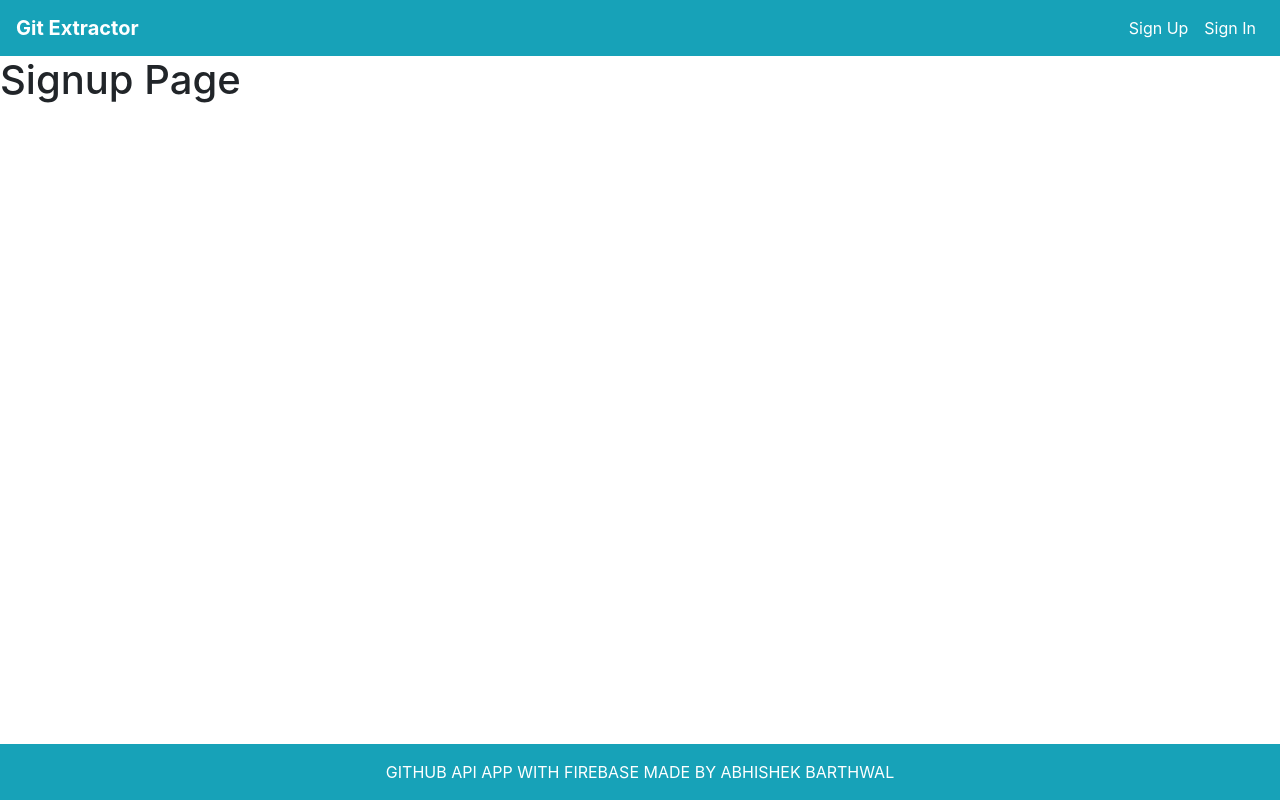
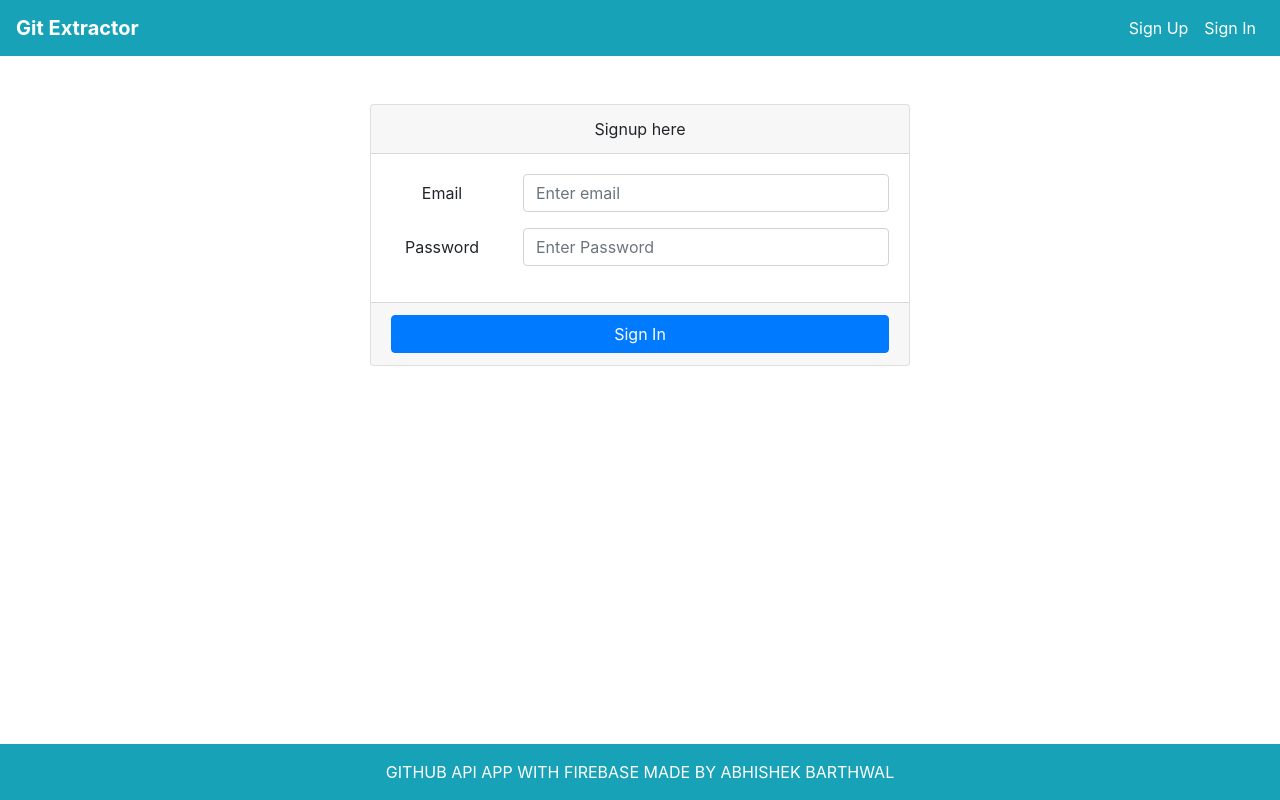
Before and after one commit to AbTorres9/React-Github-API, a React (Create React App) app: page /signup in a window 1280 px wide. Built offline with nearby package versions, Linux system fonts and the light colour scheme; no server answers.

Commit message:
user signup in firebase

```diff
--- a/src/layout/Header.jsx
+++ b/src/layout/Header.jsx
@@ -44,12 +44,12 @@
             ) : (
               <>
                 <NavItem>
-                  <NavLink tag={Link} to="/" className="text-white">
+                  <NavLink tag={Link} to="/signup" className="text-white">
                     Sign Up
                   </NavLink>
                 </NavItem>
                 <NavItem>
-                  <NavLink tag={Link} to="/" className="text-white">
+                  <NavLink tag={Link} to="/signin" className="text-white">
                     Sign In
                   </NavLink>
                 </NavItem>
--- a/src/pages/Signup.jsx
+++ b/src/pages/Signup.jsx
@@ -1,9 +1,104 @@
-import React from "react";
+import React, { useState, useContext } from "react";
+import {
+  Container,
+  Form,
+  Button,
+  FormGroup,
+  Label,
+  Col,
+  Input,
+  Row,
+  Card,
+  CardBody,
+  CardFooter,
+  CardHeader,
+} from "reactstrap";
+
+import firebase from "firebase/app";
+import { UserContext } from "../context/UserContext";
+import { Redirect } from "react-router-dom";
+import { toast } from "react-toastify";
 
 const Signup = () => {
+  const context = useContext(UserContext);
+
+  const [email, setEmail] = useState("");
+  const [password, setPassword] = useState("");
+
+  const handleSignUp = () => {
+    firebase
+      .auth()
+      .createUserWithEmailAndPassword(email, password)
+      .then((res) => {
+        console.log(res);
+        context.setUser({ email: res.user.email, uid: res.user.uid });
+      })
+      .catch((err) => {
+        console.log(err);
+        toast(err.message, {
+          type: "error",
+        });
+      });
+  };
+
+  const handleSubmit = (e) => {
+    e.preventDefault();
+    handleSignUp();
+  };
+
+  if (context.user?.uid) {
+    return <Redirect to="/" />;
+  }
   return (
     <>
-      <h1>Signup Page</h1>
+      <Container className="text-center">
+        <Row>
+          <Col lg={6} className="offset-lg-3 mt-5">
+            <Card>
+              <Form onSubmit={handleSubmit}>
+                <CardHeader className="">Signup here</CardHeader>
+                <CardBody>
+                  <FormGroup row>
+                    <Label for="email" sm={3}>
+                      Email
+                    </Label>
+                    <Col sm={9}>
+                      <Input
+                        type="email"
+                        name="email"
+                        id="email"
+                        placeholder="Enter email"
+                        value={email}
+                        onChange={(e) => setEmail(e.target.value)}
+                      />
+                    </Col>
+                  </FormGroup>
+                  <FormGroup row>
+                    <Label for="password" sm={3}>
+                      Password
+                    </Label>
+                    <Col sm={9}>
+                      <Input
+                        type="password"
+                        name="password"
+                        id="password"
+                        placeholder="Enter Password"
+                        value={password}
+                        onChange={(e) => setPassword(e.target.value)}
+                      />
+                    </Col>
+                  </FormGroup>
+                </CardBody>
+                <CardFooter>
+                  <Button type="submit" block color="primary">
+                    Sign In
+                  </Button>
+                </CardFooter>
+              </Form>
+            </Card>
+          </Col>
+        </Row>
+      </Container>
     </>
   );
 };
```
